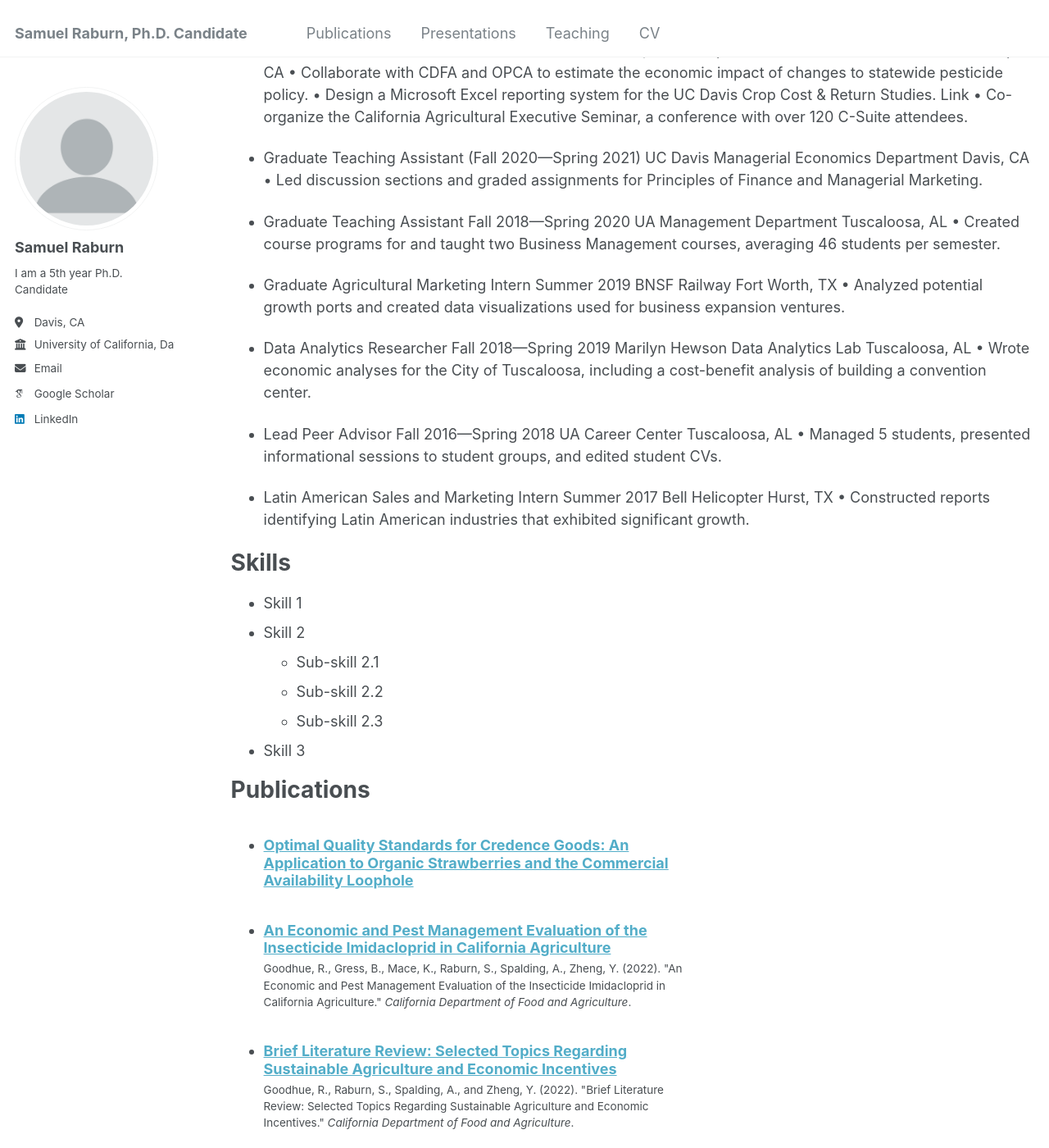
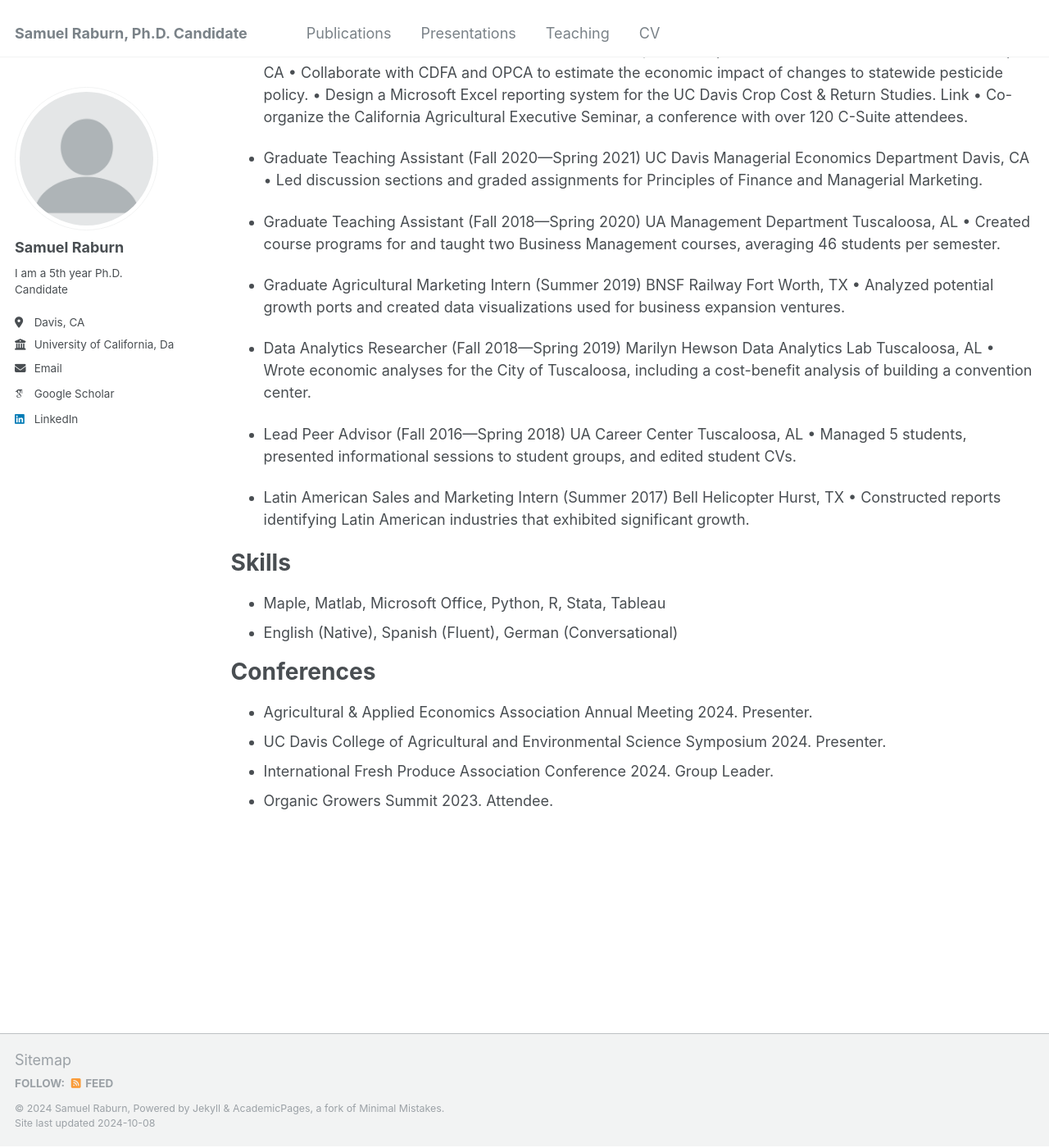
Before and after one commit to sraburn/sraburn.github.io, a Jekyll site: the page built from _pages/cv.md, in a window 1280 px wide and 1400 px high, scrolled down 384 px. Shown: the whole window at 82% size. Built offline with Jekyll 4.4.1, drawn with Linux system fonts in a browser that asks for light colours; some web fonts are replaced; some of the changed text lies outside the part shown.

Commit message:
Update cv.md

```diff
--- a/_pages/cv.md
+++ b/_pages/cv.md
@@ -28,53 +28,34 @@ UC Davis, under Professor Rachael Goodhue Davis, CA
 UC Davis Managerial Economics Department Davis, CA
 • Led discussion sections and graded assignments for Principles of Finance and Managerial Marketing.
 
-* Graduate Teaching Assistant Fall 2018—Spring 2020
+* Graduate Teaching Assistant (Fall 2018—Spring 2020)
 UA Management Department Tuscaloosa, AL
 • Created course programs for and taught two Business Management courses, averaging 46 students per semester.
 
-* Graduate Agricultural Marketing Intern Summer 2019
+* Graduate Agricultural Marketing Intern (Summer 2019)
 BNSF Railway Fort Worth, TX
 • Analyzed potential growth ports and created data visualizations used for business expansion ventures.
 
-* Data Analytics Researcher Fall 2018—Spring 2019
+* Data Analytics Researcher (Fall 2018—Spring 2019)
 Marilyn Hewson Data Analytics Lab Tuscaloosa, AL
 • Wrote economic analyses for the City of Tuscaloosa, including a cost-benefit analysis of building a convention center.
 
-* Lead Peer Advisor Fall 2016—Spring 2018
+* Lead Peer Advisor (Fall 2016—Spring 2018)
 UA Career Center Tuscaloosa, AL
 • Managed 5 students, presented informational sessions to student groups, and edited student CVs.
 
-* Latin American Sales and Marketing Intern Summer 2017
+* Latin American Sales and Marketing Intern (Summer 2017)
 Bell Helicopter Hurst, TX
 • Constructed reports identifying Latin American industries that exhibited significant growth.
 
 Skills
 ======
-* Skill 1
-* Skill 2
-  * Sub-skill 2.1
-  * Sub-skill 2.2
-  * Sub-skill 2.3
-* Skill 3
+* Maple, Matlab, Microsoft Office, Python, R, Stata, Tableau
+* English (Native), Spanish (Fluent), German (Conversational)
 
-Publications
+Conferences
 ======
-  <ul>{% for post in site.publications reversed %}
-    {% include archive-single-cv.html %}
-  {% endfor %}</ul>
-
-Talks
-======
-  <ul>{% for post in site.talks reversed %}
-    {% include archive-single-talk-cv.html  %}
-  {% endfor %}</ul>
-
-Teaching
-======
-  <ul>{% for post in site.teaching reversed %}
-    {% include archive-single-cv.html %}
-  {% endfor %}</ul>
-
-Service and leadership
-======
-* Currently signed in to 43 different slack teams
+* Agricultural & Applied Economics Association Annual Meeting 2024. Presenter.
+* UC Davis College of Agricultural and Environmental Science Symposium 2024. Presenter.
+* International Fresh Produce Association Conference 2024. Group Leader.
+* Organic Growers Summit 2023. Attendee.
```
